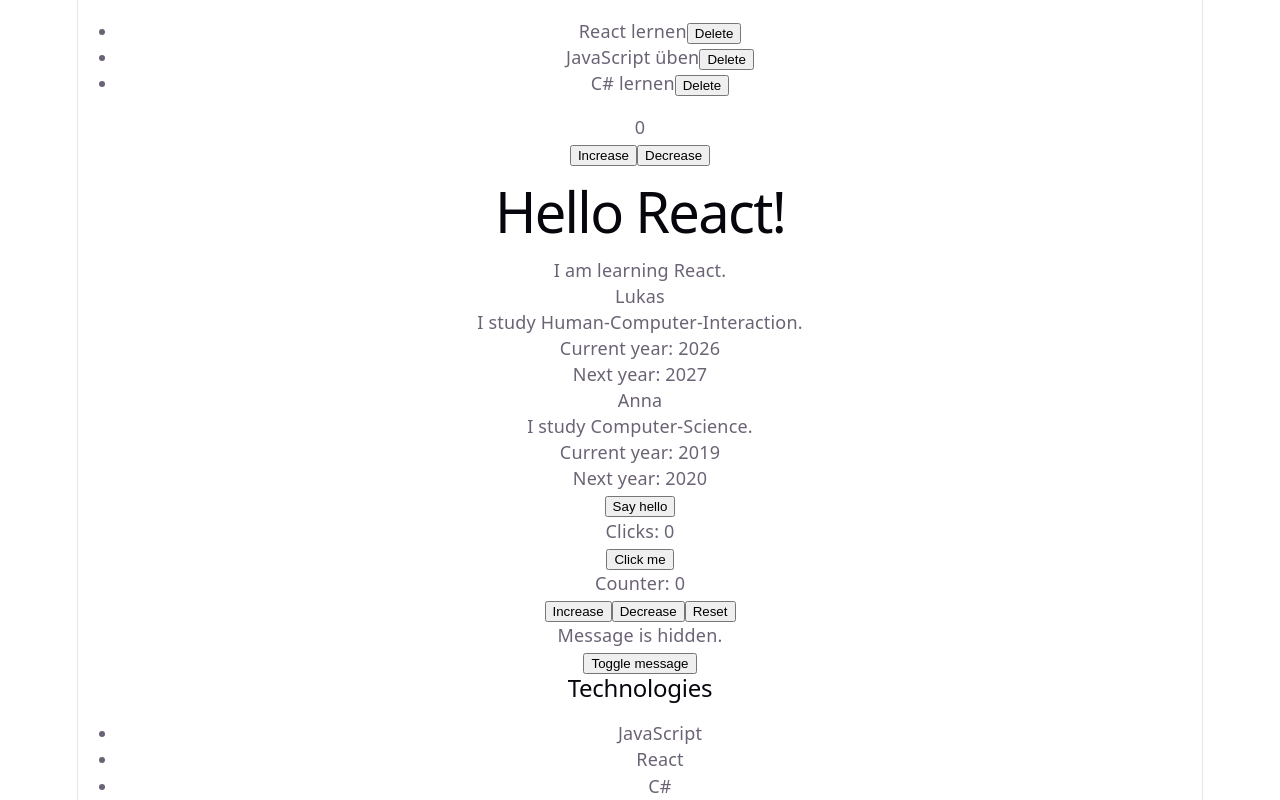
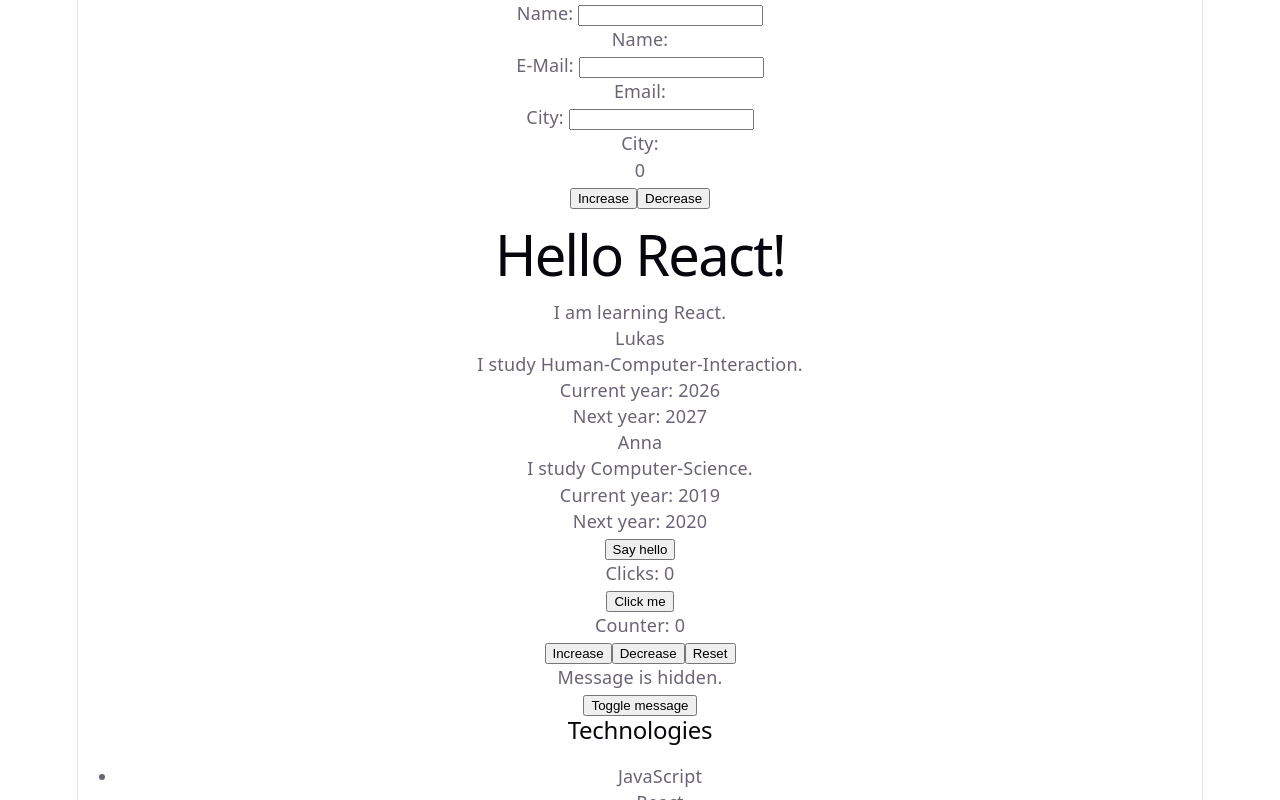
Before and after one commit to LukWe2/react-practice, a React (Vite) app in the folder vite-project/: page / in a window 1280 px wide. Shown: the top 800 px of the page. Built offline with nearby package versions, Linux system fonts and the light colour scheme.

Commit message:
more practice

```diff
--- a/vite-project/src/App.jsx
+++ b/vite-project/src/App.jsx
@@ -7,7 +7,7 @@ import { useState } from "react";
 import Greeting from "./exercises/13-components-import-export/Greeting";
 import Profile from "./exercises/13-components-import-export/Profile";
 import Counter from "./exercises/13-components-import-export/Counter";
-import Exercise from "./exercises/16-delete-from-array-state/Exercise";
+import Exercise from "./exercises/18-multiple-controlled-inputs/Exercise";
 
 
 function AboutMe(){
--- /dev/null
+++ b/vite-project/src/exercises/18-multiple-controlled-inputs/Exercise.jsx
@@ -0,0 +1,62 @@
+// Aufgabe 18: Verwalte mehrere Formularfelder gemeinsam in einem Objekt-State. Thema: Multiple Controlled Inputs
+
+// hätten eigentlich für Properties name, email und city einen eigenen State also: const [name, setName] = useState(""), const [email, setEmail] = useState(""), const [city, setCity] = useState("")
+// jetzt nur ein State für alle drei und als ein Objekt mit den drei als Property
+// wollen jeweils den State der drei Properties mit einem input verändern, nur haben wir statt drei Funktionen (also handleNameChange(), handleEmailChange() und handleCityChange()) nur eine handleChange()
+
+// setzen dafür immernoch den value Parameter des inputs auf den aktuellen State der jeweiligen Property wie bisher (value={formData.name}, value={formData.email}, value={formData.city})
+// können mit event.target.value diesen State ja auslesen, genauso geht es mit dem name-Attribut, können
+// mit event.target.name den Namen des jeweiligen inputs holen also haben ja z.B. <input name="email" value={formData.email} onChange={handleChange}>Email</input>, und können durch name="email"
+// in der nur einzelnen Methode handleChange diesen spezifischen Namen des richtigen inputs holen/ändern (ist wie mit id in letzter Aufgabe, geben mit dem HTML Element was mit,
+// nur statt beim Klick die id also onClick={() => handleTasks(task.id)}, hier den name mit onChange={handleChange} was ein event gibt und mit event.target.name den Namen zugreifen können)
+// bei onClick={() => handleTasks(task.id)} übergeben wir sozusagen explizit die id vom HTML button-Element im JSX and die Funktion in der Komponente, hier passiv durch das name-Attribut was
+// mit event.target.name zugreifbar ist, in beiden Fällen können wir so auf das Element (task.id und event.target.name) zugreifen
+// Aber warum brauche ich jetzt nicht onChange={handleChange(event)} sondern nur onChange={handleChange}, wie bei der letzten Aufgabe mit onClick={() => handleTasks(task.id)}?
+// -> Weil React bei Event-Handlern das Event automatisch als Argument übergibt, wenn man einfach die Funktion übergibt
+
+import { useState } from "react";
+
+function RegistrationForm(){
+
+    const [formData, setFormData] = useState({
+        name: "",
+        email: "",
+        city: ""
+    });
+
+    function handleChange(event){
+
+        setFormData({
+            ...formData,
+            [event.target.name]: event.target.value
+        });
+    }
+
+
+    return(
+
+        <div>
+            <label>Name: </label>
+            <input name="name" value={formData.name} onChange={handleChange}></input>
+            <p>Name: {formData.name}</p>
+            <label>E-Mail: </label>
+            <input name="email" value={formData.email} onChange={handleChange}></input>
+            <p>Email: {formData.email}</p>
+            <label>City: </label>
+            <input name="city" value={formData.city} onChange={handleChange}></input>
+            <p>City: {formData.city}</p>
+        </div>
+    )
+}
+
+
+function Exercise(){
+
+    return(
+
+        <RegistrationForm />
+    )
+};
+
+
+export default Exercise;
```
Also changed, not shown: vite-project/src/exercises/17-update-array-state/Exercise.jsx (added, +70 -0 lines).
